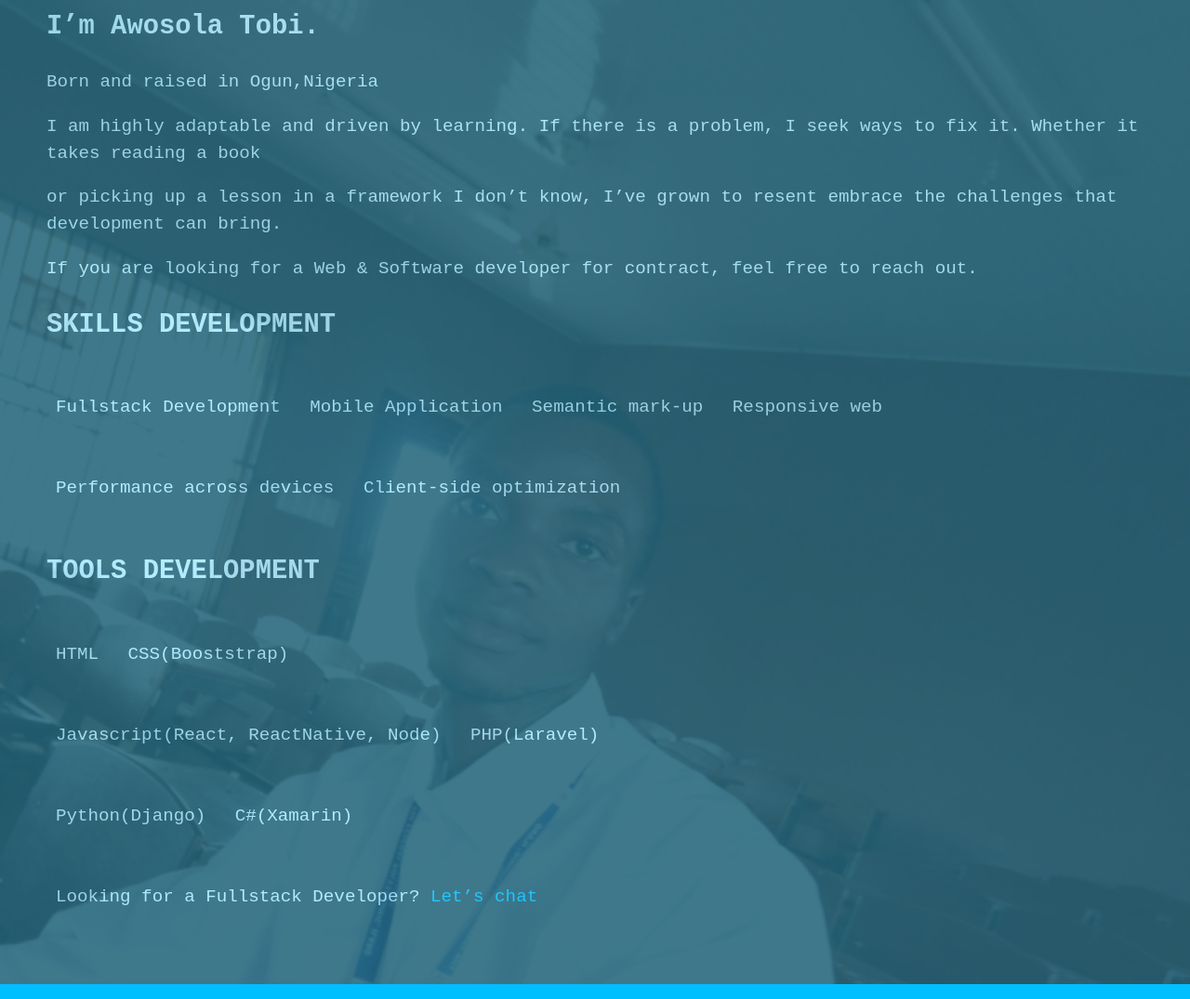
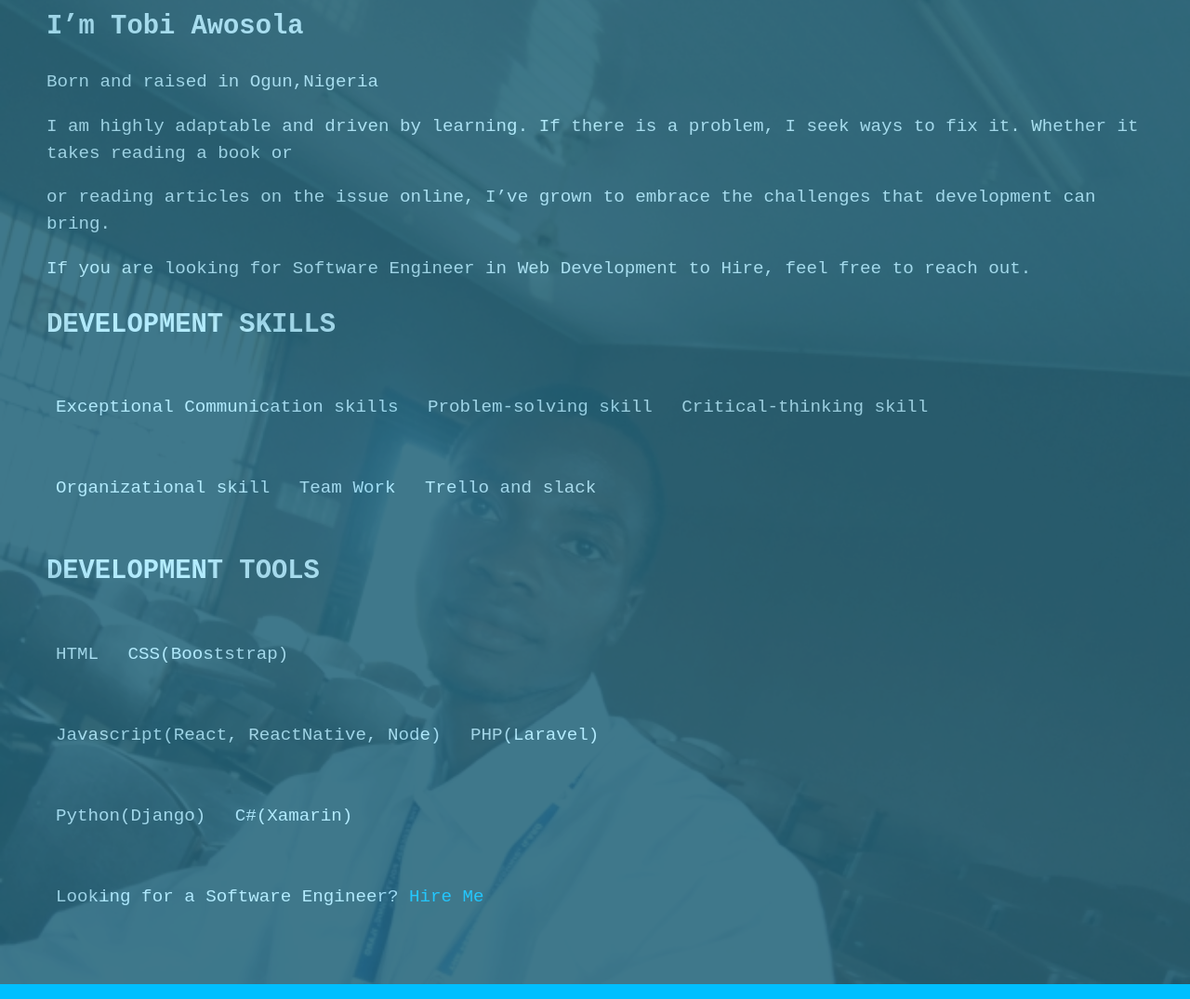
Before and after one commit to olatocode/olatocode-portfolio, a website: page about.html in a window 1280 px wide. Shown: the part 196-1271 px from the top of the page at 93% size. Drawn offline with nearby package versions, Linux system fonts and the light colour scheme.

Commit message:
fix/index anmd about file was modified on development skills and tools

```diff
--- a/about.html
+++ b/about.html
@@ -23,28 +23,29 @@
                 <section class="about-container">
                     <div class="about-top">
 
-                    <h2>I’m Awosola Tobi.</h2>
+                        <h2>I’m Tobi Awosola</h2>
                         <p>Born and raised in Ogun,Nigeria </P>
                         <p>I am highly adaptable and driven by learning. If there is a problem, I seek ways to fix it.
-                        Whether it takes reading a book</p>
-                    <p> or picking up a lesson in a framework I don’t know,
-                        I’ve grown to resent embrace the challenges that development can bring.</p>
-                    <p> If you are looking for a Web &
-                        Software developer for contract, feel free to reach out.</P>
+                            Whether it takes reading a book or</p>
+                        <p> or reading articles on the issue online,
+                            I’ve grown to embrace the challenges that development can bring.</p>
+                        <p> If you are looking for Software Engineer in Web Development to Hire, feel free to reach out.
+                        </P>
 
 
-                    <h2>SKILLS DEVELOPMENT</h2>
+                        <h2>DEVELOPMENT SKILLS</h2>
 
-                    <p class="about-content">Fullstack Development</p>
-                    <p class="about-content">Mobile Application</p>
-                    <p class="about-content">Semantic mark-up</p>
-                    <p class="about-content">Responsive web</p>
-                    <p class="about-content">Performance across devices</p>
-                    <p class="about-content">Client-side optimization</p>
+
+                        <p class="about-content">Exceptional Communication skills</p>
+                        <p class="about-content">Problem-solving skill</p>
+                        <p class="about-content">Critical-thinking skill</p>
+                        <p class="about-content">Organizational skill</p>
+                        <p class="about-content">Team Work</p>
+                        <p class="about-content">Trello and slack</p>
 
 
 
-                    <h2> TOOLS DEVELOPMENT </h2>
+                        <h2> DEVELOPMENT TOOLS </h2>
 
 
                         <p class="about-content">HTML</p>
@@ -56,8 +57,8 @@
                         <p class="about-content">Python(Django)</p>
                         <p class="about-content">C#(Xamarin)</p>
                         <br>
-                    <p class="about-content chat">Looking for a Fullstack Developer?
-                        <a href="mailto:olatoblog@gmail.com?Subject=Hello%20again" target="_top">Let’s chat</a>
+                        <p class="about-content chat">Looking for a Software Engineer?
+                            <a href="mailto:olatoblog@gmail.com?Subject=Hello%20again" target="_top">Hire Me</a>
                         </p>
                     </div>
 
@@ -74,10 +75,11 @@
                     <li><a href="https://github.com/olatoweb"><img src="img/github.png"></a></li>
                     <li><a href="https://www.facebook.com/tobi.awosola"><img src="img/facebook.png"></a></li>
                     <li><a href="https://twitter.com/olatoblog"><img src="img/twitter.png"></a></li>
-                <li><a href="https://www.youtube.com/channel/UCum_mwSx-DJMDRIQmSQ_6XQ"><img src="img/youtube.png"></a></li>
+                    <li><a href="https://www.youtube.com/channel/UCum_mwSx-DJMDRIQmSQ_6XQ"><img
+                                src="img/youtube.png"></a></li>
                 </ul>
             </article>
-        <p>Copyright © olatoCode 2021</p>
+            <p>Copyright &copy; olatoCode 2022</p>
         </footer>
     </body>
 
```
Also changed, not shown: index.html (+3 -4 lines). Lines whose indentation alone changed are shown as unchanged.
